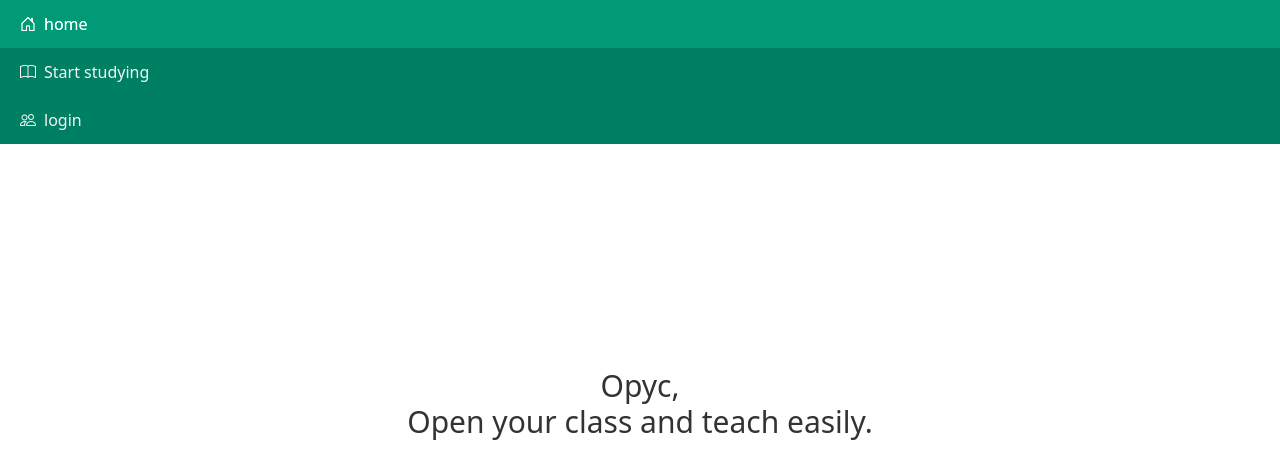
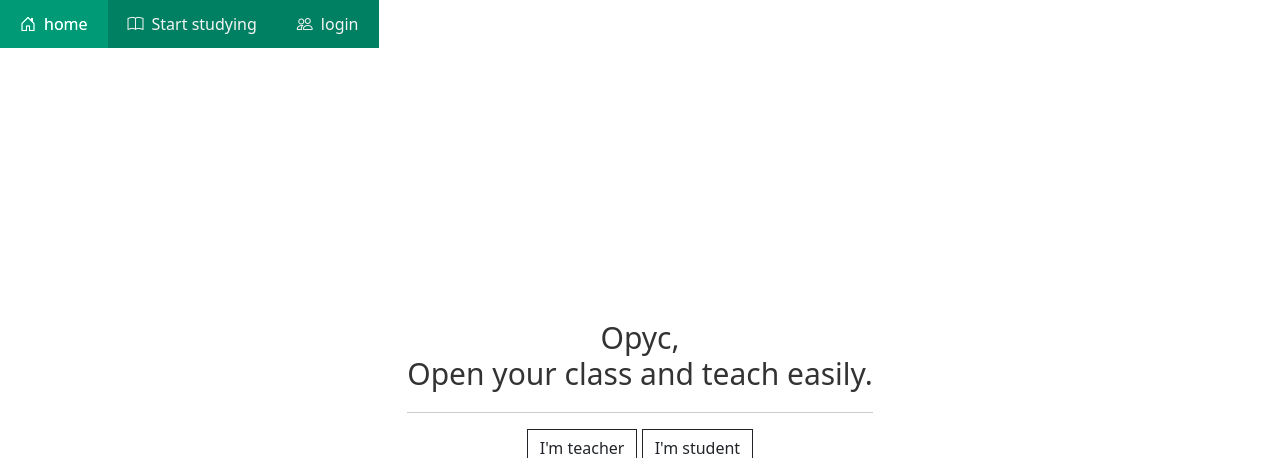
Before and after one commit to Tebelegit/open-your-class, a Django app: page / in a window 1280 px wide. Shown: the top 458 px of the page. Run offline with Django 5.2, Linux system fonts and the light colour scheme.

Commit message:
base.html modified

```diff
--- a/core/templates/base.html
+++ b/core/templates/base.html
@@ -13,7 +13,7 @@
   </head>
   <body>
     <div class="content">
-        <header>
+        <header class="d-flex">
             <a class="home" href="/">
                 <i class="bi bi-house-door"></i>
                 home
```
